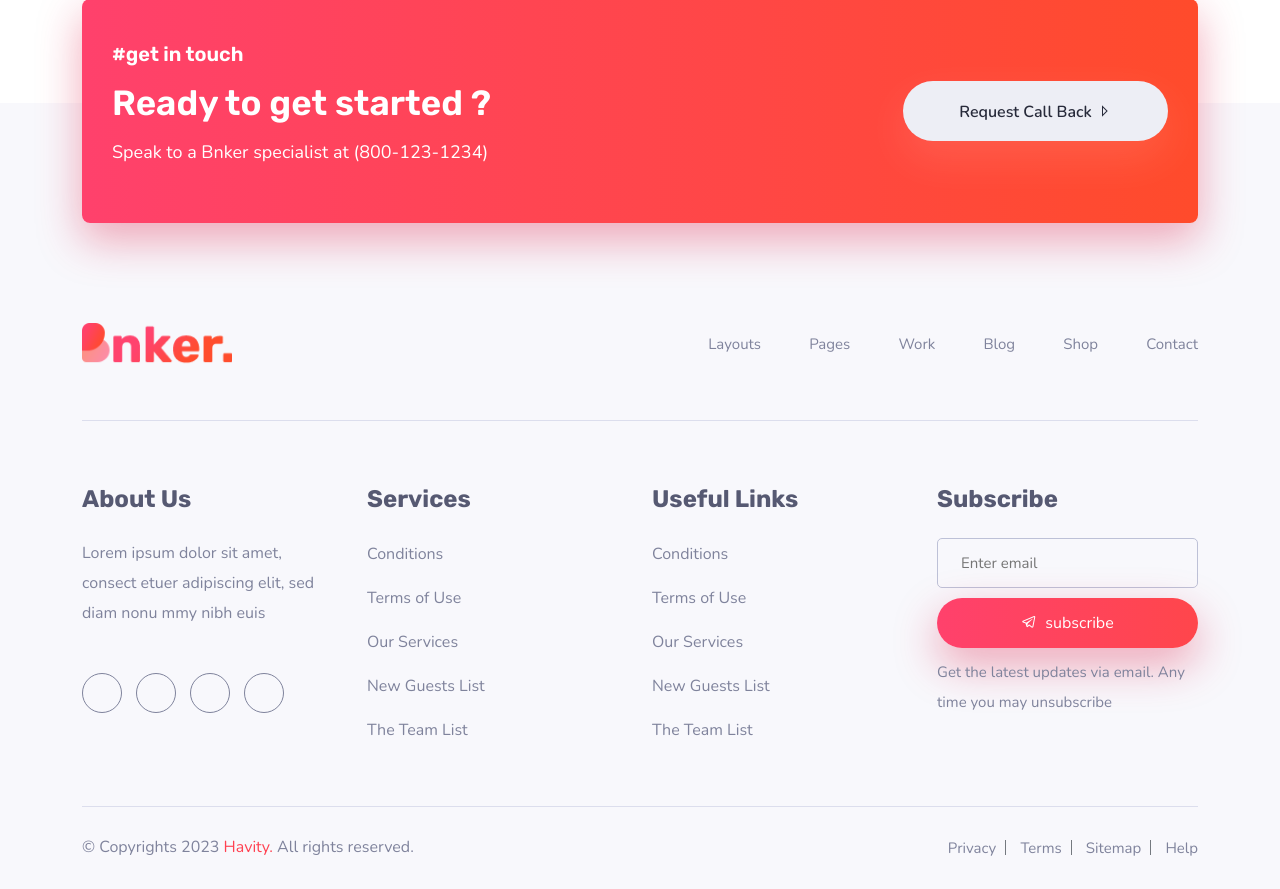
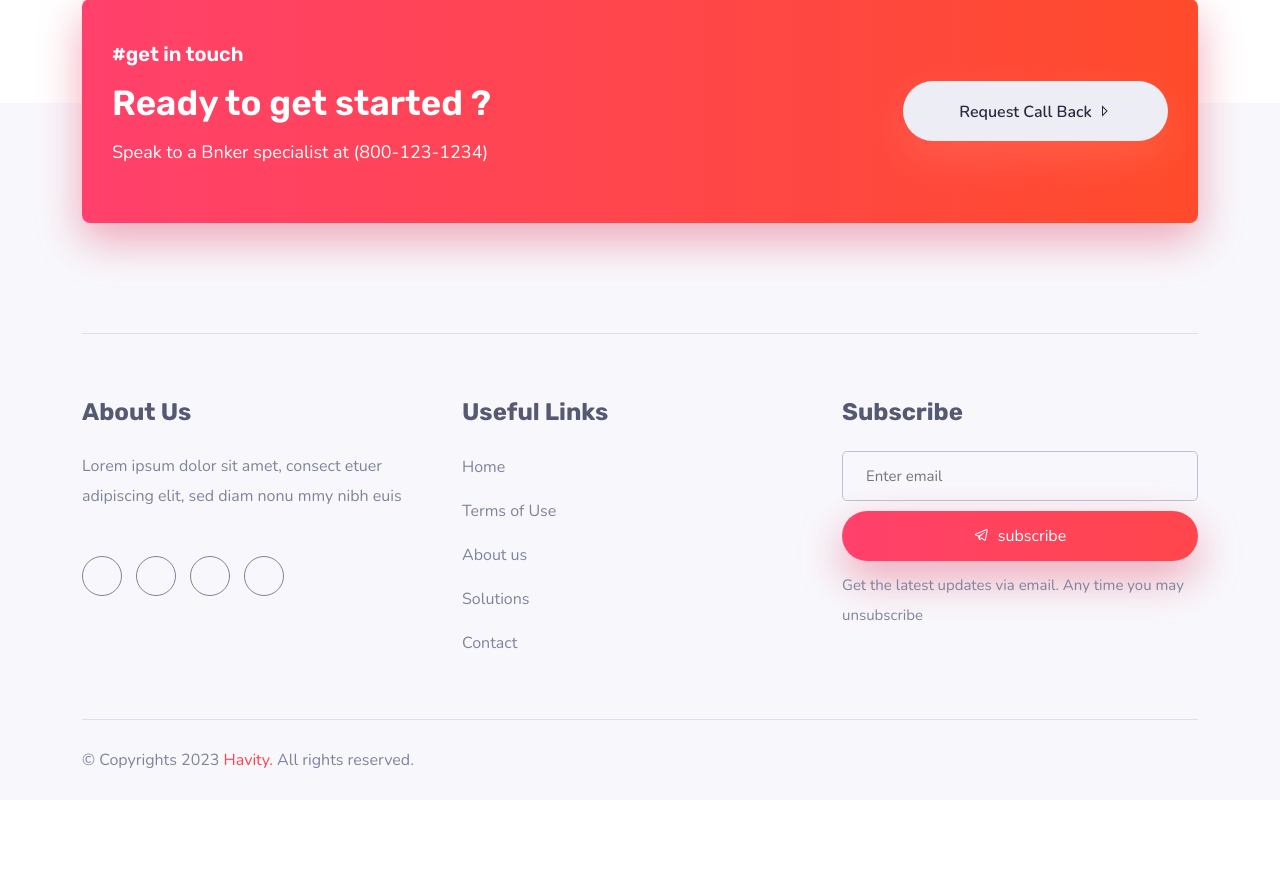
Before and after one commit to Deathkon/test1, a Django app: page / in a window 1280 px wide. Shown: the part 3835-4724 px from the top of the page. After the commit the page ends 4603 px from the top, so only its background shows below. Run offline with Django 4.2, Linux system fonts and the light colour scheme; some libraries are stand-ins or nearby versions.

Commit message:
Update footer.html

```diff
--- a/templates/partial/footer.html
+++ b/templates/partial/footer.html
@@ -4,37 +4,11 @@
 <footer class="footer-style bg-gray-100 pt-200">
         <!-- Container -->
         <div class="container">
-            <!-- row -->
-            <div class="row">
-                <!-- col -->
-                <div class="col-xl-3 col-lg-3 col-md-4">
-                    <div class="footer-logo">
-                        <a href='{% url 'home_view' %}'><img src="{% static 'images/logo.png' %}" alt=""></a>
-                    </div>
-                </div>
-                <!-- /col -->
-                <!-- col -->
-                <div class="col-xl-9 col-lg-9  col-md-8 mb-30">
-                    <div class="footer-top-wrapper">
-                        <ul class="footer-top-link text-end">
-                            <li><a href="#">Layouts </a></li>
-                            <li><a href="#"> Pages</a></li>
-                            <li><a href="#">Work</a></li>
-                            <li><a href="#">Blog </a></li>
-                            <li><a href="#">Shop</a></li>
-                            <li><a href="#">Contact</a></li>
-                        </ul>
-                    </div>
-                </div>
-                <!-- /col -->
-                <!-- col -->
-            </div>
-            <!-- /row -->
             <div class="footer-middle-area mt-30 pb-30 pt-60">
                 <!-- row -->
                 <div class="row">
                     <!-- col -->
-                    <div class="col-xl-3 col-lg-3 col-md-6">
+                    <div class="col-xl-4 col-lg-4 col-md-6">
                         <div class="footer-wrapper mb-30">
                             <h3 class="footer-title">About Us</h3>
                             <div class="footer-text">
@@ -51,40 +25,23 @@
                     </div>
                     <!-- /col -->
                     <!-- col -->
-                    <div class="col-xl-3 col-lg-3 col-md-6">
-                        <div class="footer-wrapper mb-30">
-                            <h3 class="footer-title">Services</h3>
-                            <div class="footer-link">
-                                <ul>
-                                    <li><a href="about.html">Conditions</a></li>
-                                    <li><a href="our-history.html">Terms of Use</a></li>
-                                    <li><a href="about.html">Our Services</a></li>
-                                    <li><a href='team.html'>New Guests List</a></li>
-                                    <li><a href="about.html">The Team List</a></li>
-                                </ul>
-                            </div>
-                            <div></div>
-                        </div>
-                    </div>
-                    <!-- /col -->
-                    <!-- col -->
-                    <div class="col-xl-3 col-lg-3 col-md-6">
+                    <div class="col-xl-4 col-lg-4 col-md-6">
                         <div class="footer-wrapper mb-30">
                             <h3 class="footer-title">Useful Links</h3>
                             <div class="footer-link">
                                 <ul>
-                                    <li><a href="services-01.html">Conditions</a></li>
-                                    <li><a href='contact.html'>Terms of Use</a></li>
-                                    <li><a href='contact.html'>Our Services</a></li>
-                                    <li><a href='blog.html'>New Guests List</a></li>
-                                    <li><a href="about.html">The Team List</a></li>
+                                    <li><a href="#!">Home</a></li>
+                                    <li><a href='#!'>Terms of Use</a></li>
+                                    <li><a href='#!'>About us</a></li>
+                                    <li><a href='#!'>Solutions</a></li>
+                                    <li><a href="#!">Contact</a></li>
                                 </ul>
                             </div>
                         </div>
                     </div>
                     <!-- /col -->
                     <!-- col -->
-                    <div class="col-xl-3 col-lg-3 col-md-6">
+                    <div class="col-xl-4 col-lg-4 col-md-6">
                         <div class="footer-wrapper mb-30">
                             <h3 class="footer-title">Subscribe</h3>
                             <div class="subscribes-form">
@@ -115,14 +72,6 @@
                     <!-- col -->
                     <!-- /col -->
                     <div class="col-xl-6 col-lg-6 col-md-6">
-                        <div class="footer-bottom-link text-end">
-                            <ul>
-                                <li><a href="#">Privacy </a></li>
-                                <li><a href="#"> Terms</a></li>
-                                <li><a href="#">Sitemap</a></li>
-                                <li><a href="#">Help </a></li>
-                            </ul>
-                        </div>
                     </div>
                     <!-- /col -->
                 </div>
```
